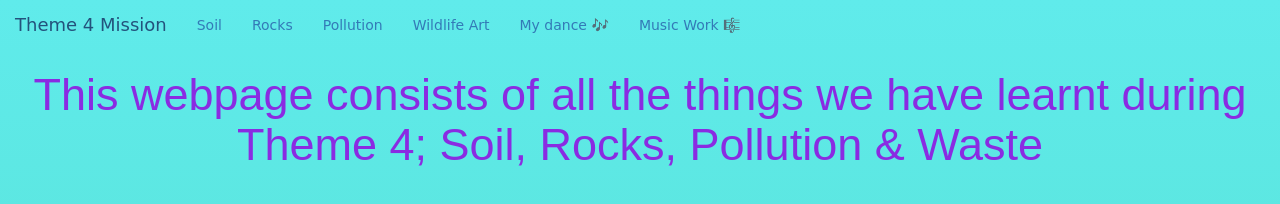
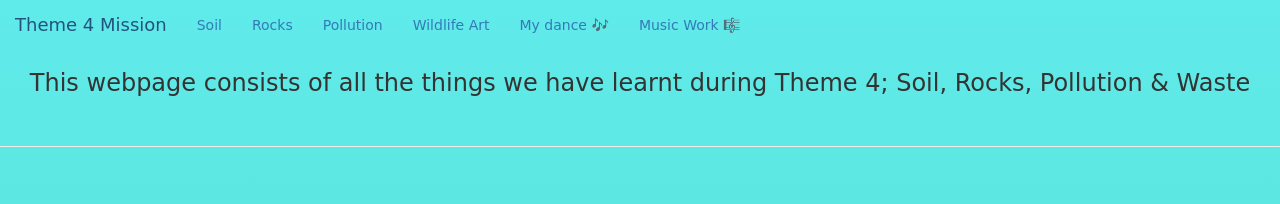
Before and after one commit to Snowhite3105/Theme-4-Mission, a plain HTML site: page index.html in a window 1280 px wide. Shown: the top 204 px of the page. Drawn offline with nearby package versions, Linux system fonts and the light colour scheme.

Commit message:
Update index.html

```diff
--- a/index.html
+++ b/index.html
@@ -43,7 +43,7 @@
             </ul>
         </div>
     </nav>
-    <h2> This webpage consists of all the things we have learnt during Theme 4; Soil, Rocks, Pollution & Waste </h2>
+    <h3> This webpage consists of all the things we have learnt during Theme 4; Soil, Rocks, Pollution & Waste </h3>
     <br>
     <hr>
     <br>
@@ -102,6 +102,7 @@
         <h1 class="text-capitalize"> My Sillhouette Artwork </h1>
    <img src="Art Work - Sillhouette Art.png">
 </section>
+        <hr>
 <section id="D">
       <h1 class="text-capitalize"> My Dance: </h1>
 </section>
```
